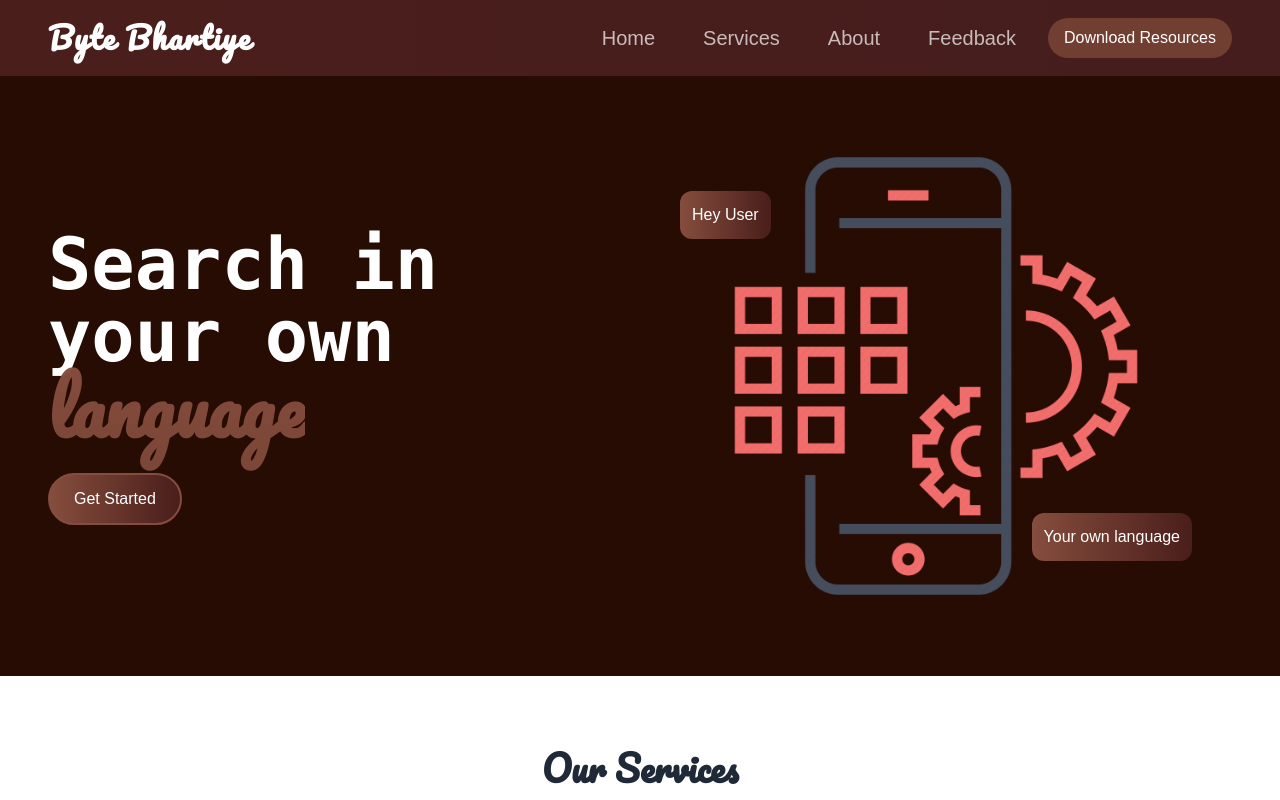
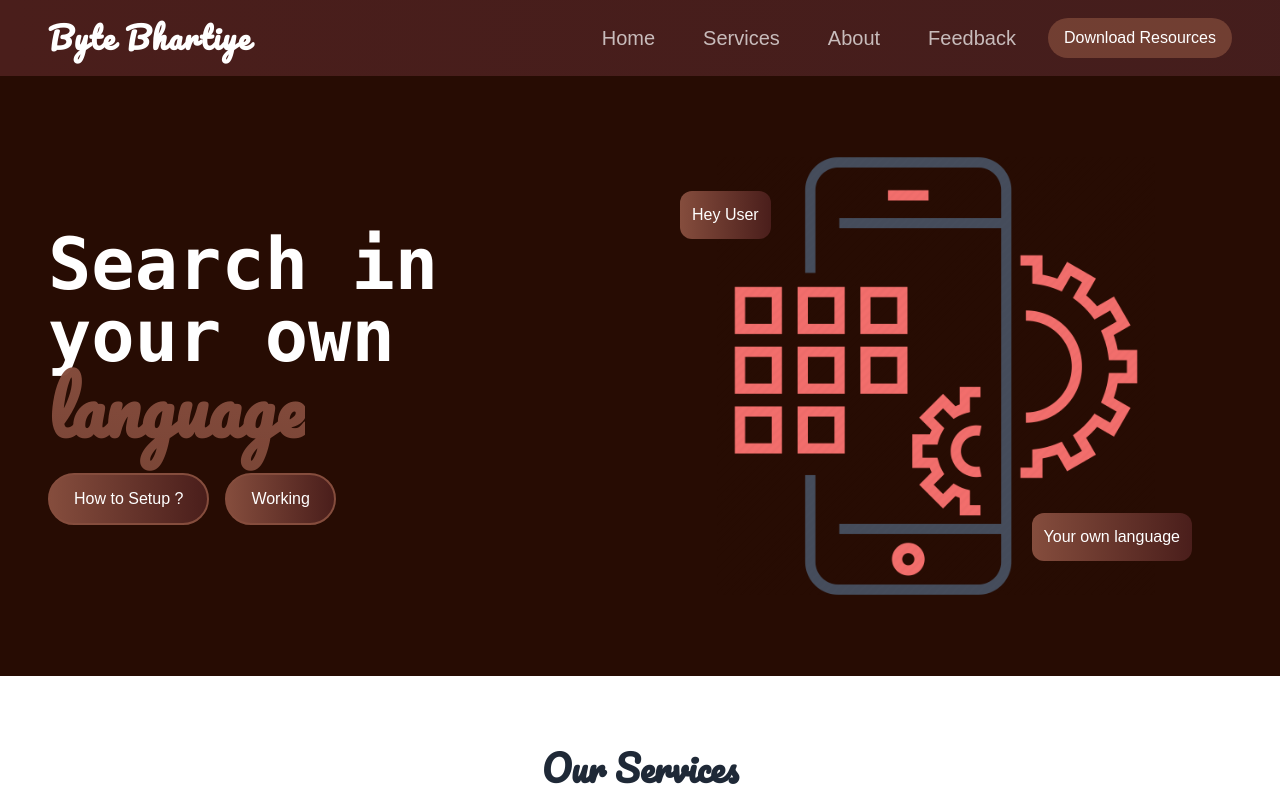
Before and after one commit to StephenStolk/ByteBhartiye, a React (Vite) app in the folder client/: page / in a window 1280 px wide. Shown: the top 800 px of the page. Built offline with nearby package versions, Linux system fonts and the light colour scheme.

Commit message:
Update Hero.jsx

```diff
--- a/client/src/components/Hero/Hero.jsx
+++ b/client/src/components/Hero/Hero.jsx
@@ -26,9 +26,16 @@ const Hero = () => {
 
               </h1>
               <div data-aos="fade-up" data-aos-delay="400">
-                <button className="bg-gradient-to-r from-primary to-secondary border-2 border-primary hover:scale-105 duration-200 text-white py-3 px-6 rounded-full">
-                  Get Started
+                <a href="https://youtu.be/tsQYajSWxt0">
+               <button className="bg-gradient-to-r from-primary to-secondary border-2 border-primary hover:scale-105 duration-200 text-white py-3 px-6 rounded-full">
+                  How to Setup ?
                 </button>
+               </a>
+               <a href="https://youtu.be/hXFjvwvc87s">
+               <button className="bg-gradient-to-r from-primary to-secondary border-2 border-primary hover:scale-105 duration-200 text-white py-3 px-6 ml-[1rem] rounded-full">
+                  Working
+                </button>
+               </a>
               </div>
             </div>
             {/* Image section */}
```
